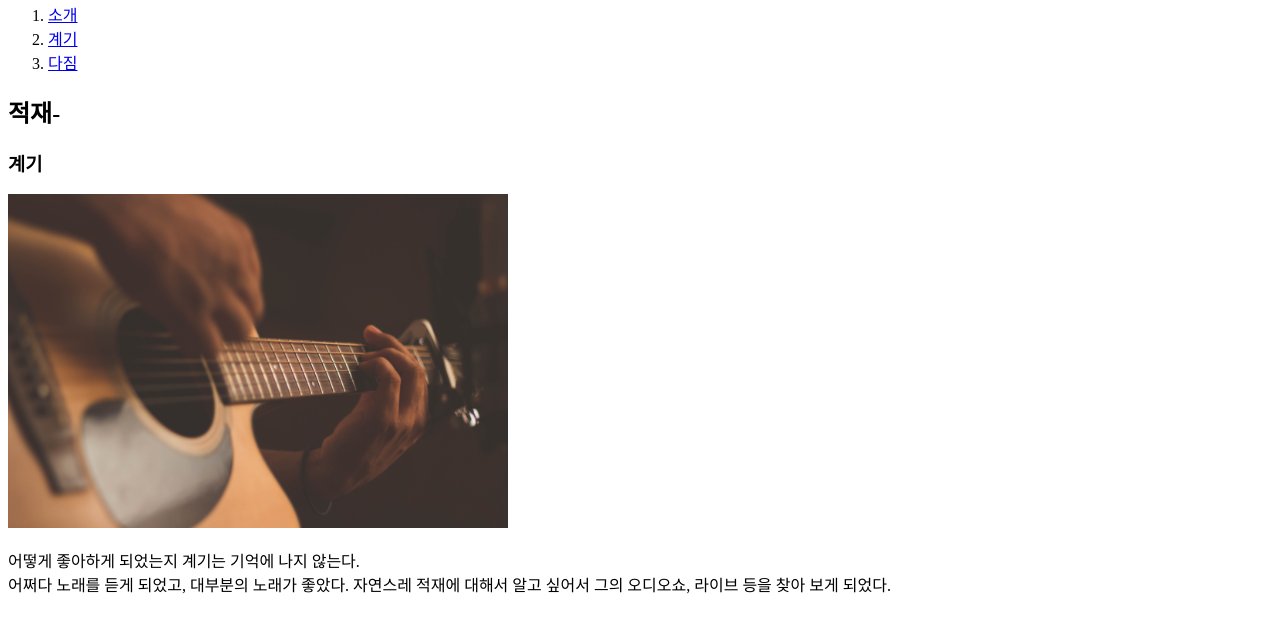
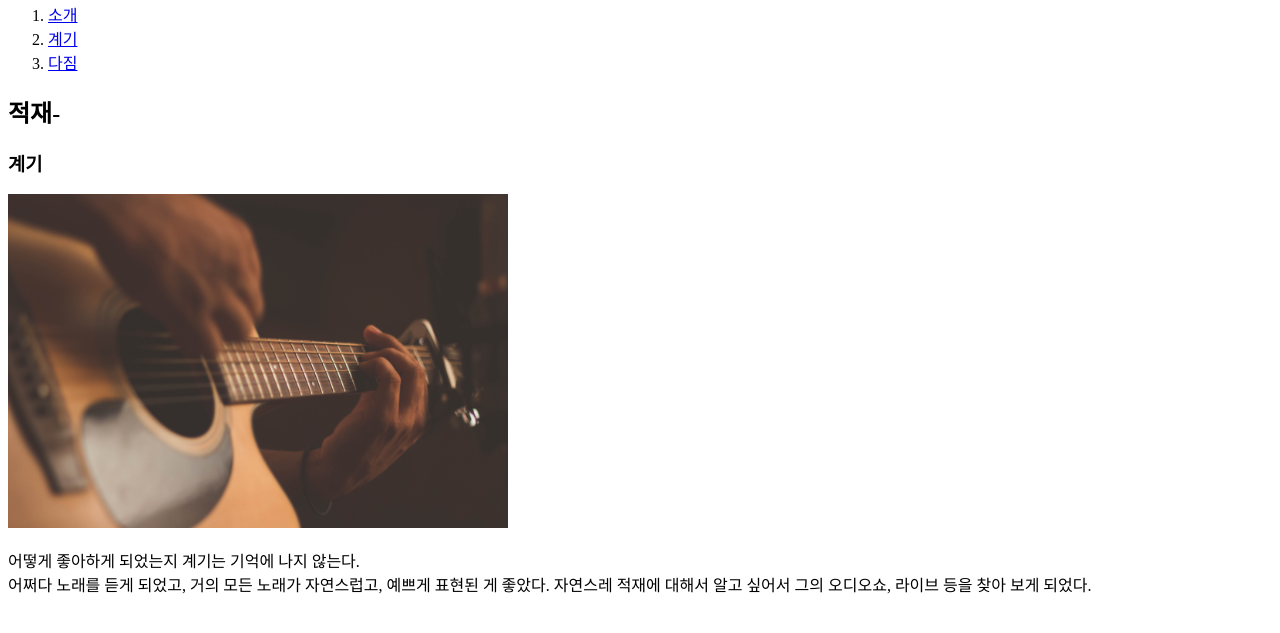
Before and after one commit to joosunmi/web1, a plain HTML site: page 2.html in a window 1280 px wide. Shown: the part 87-720 px from the top of the page. Drawn offline with Linux system fonts and the light colour scheme.

Commit message:
Add files via upload

```diff
--- a/2.html
+++ b/2.html
@@ -15,5 +15,5 @@
   <h2>적재-<br><h3>계기</h3></h2>
   <img src="guitar.jpg" width="500">
   <p>어떻게 좋아하게 되었는지 계기는 기억에 나지 않는다.<br>
-  어쩌다 노래를 듣게 되었고, 대부분의 노래가 좋았다. 자연스레 적재에 대해서 알고 싶어서 그의 오디오쇼, 라이브 등을 찾아 보게 되었다.<br>
+  어쩌다 노래를 듣게 되었고, 거의 모든 노래가 자연스럽고, 예쁘게 표현된 게 좋았다. 자연스레 적재에 대해서 알고 싶어서 그의 오디오쇼, 라이브 등을 찾아 보게 되었다.<br>
 </html>
```
